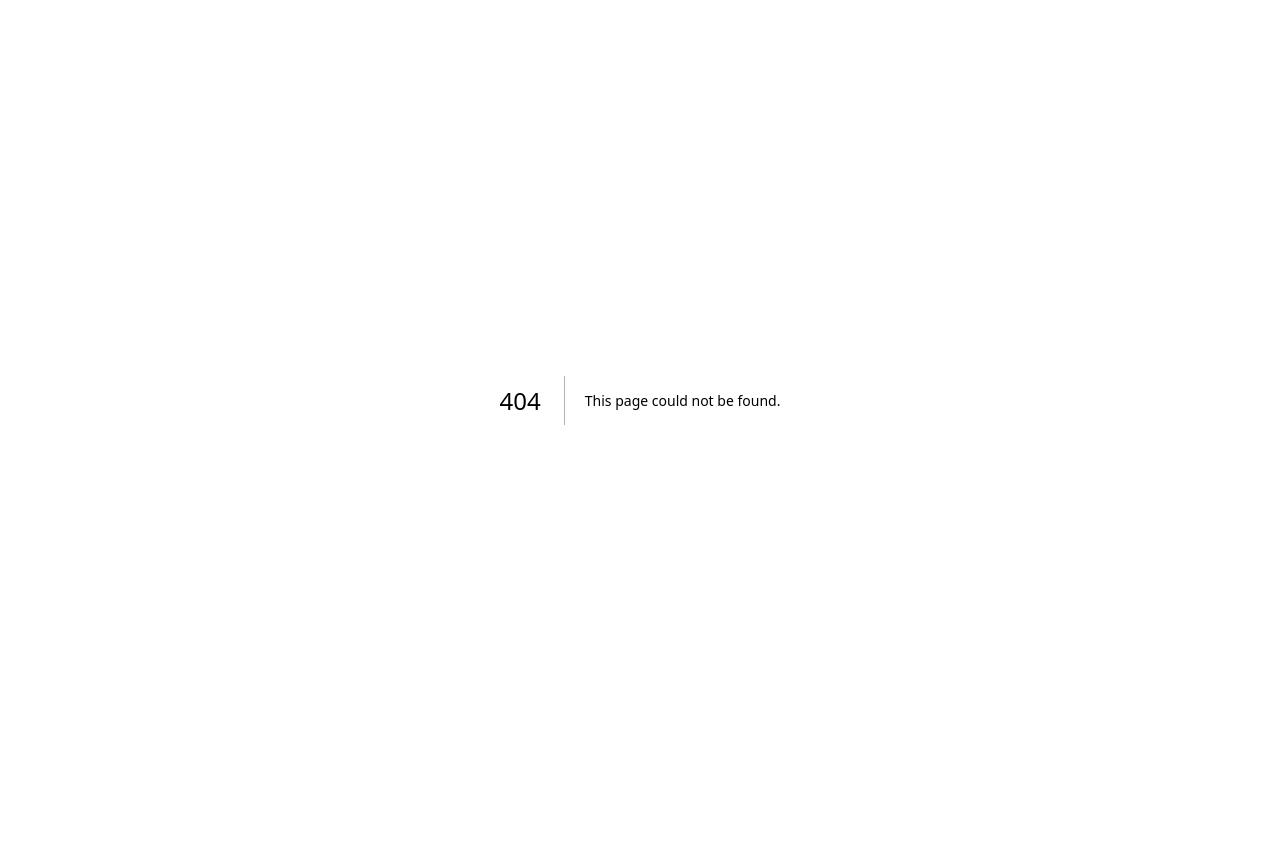
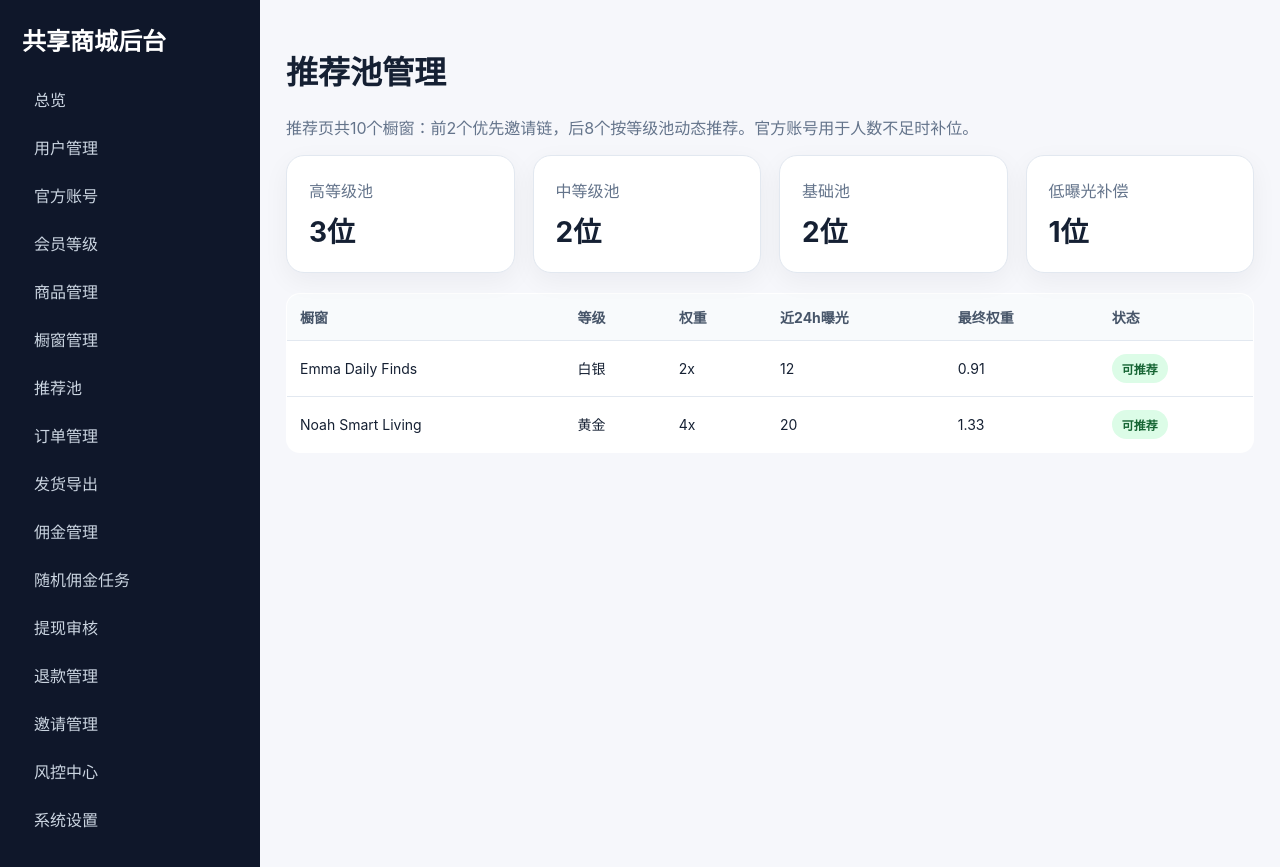
Before and after one commit to ljh285218864-hue/123456, a Next.js app: page /admin/recommendations in a window 1280 px wide. Before the commit this address had no page. Before the commit the page ends 800 px from the top, so only its background shows below. Built offline with nearby package versions, Linux system fonts and the light colour scheme.

Commit message:
Add recommendation pool admin page

```diff
--- /dev/null
+++ b/app/admin/recommendations/page.tsx
@@ -0,0 +1,15 @@
+export default function RecommendationAdminPage() {
+  return (
+    <>
+      <h1>推荐池管理</h1>
+      <p className="muted">推荐页共10个橱窗：前2个优先邀请链，后8个按等级池动态推荐。官方账号用于人数不足时补位。</p>
+      <div className="grid grid-4" style={{ marginBottom: 20 }}>
+        <div className="card stat"><span className="muted">高等级池</span><strong>3位</strong></div>
+        <div className="card stat"><span className="muted">中等级池</span><strong>2位</strong></div>
+        <div className="card stat"><span className="muted">基础池</span><strong>2位</strong></div>
+        <div className="card stat"><span className="muted">低曝光补偿</span><strong>1位</strong></div>
+      </div>
+      <table className="table"><thead><tr><th>橱窗</th><th>等级</th><th>权重</th><th>近24h曝光</th><th>最终权重</th><th>状态</th></tr></thead><tbody><tr><td>Emma Daily Finds</td><td>白银</td><td>2x</td><td>12</td><td>0.91</td><td><span className="pill">可推荐</span></td></tr><tr><td>Noah Smart Living</td><td>黄金</td><td>4x</td><td>20</td><td>1.33</td><td><span className="pill">可推荐</span></td></tr></tbody></table>
+    </>
+  );
+}
```
